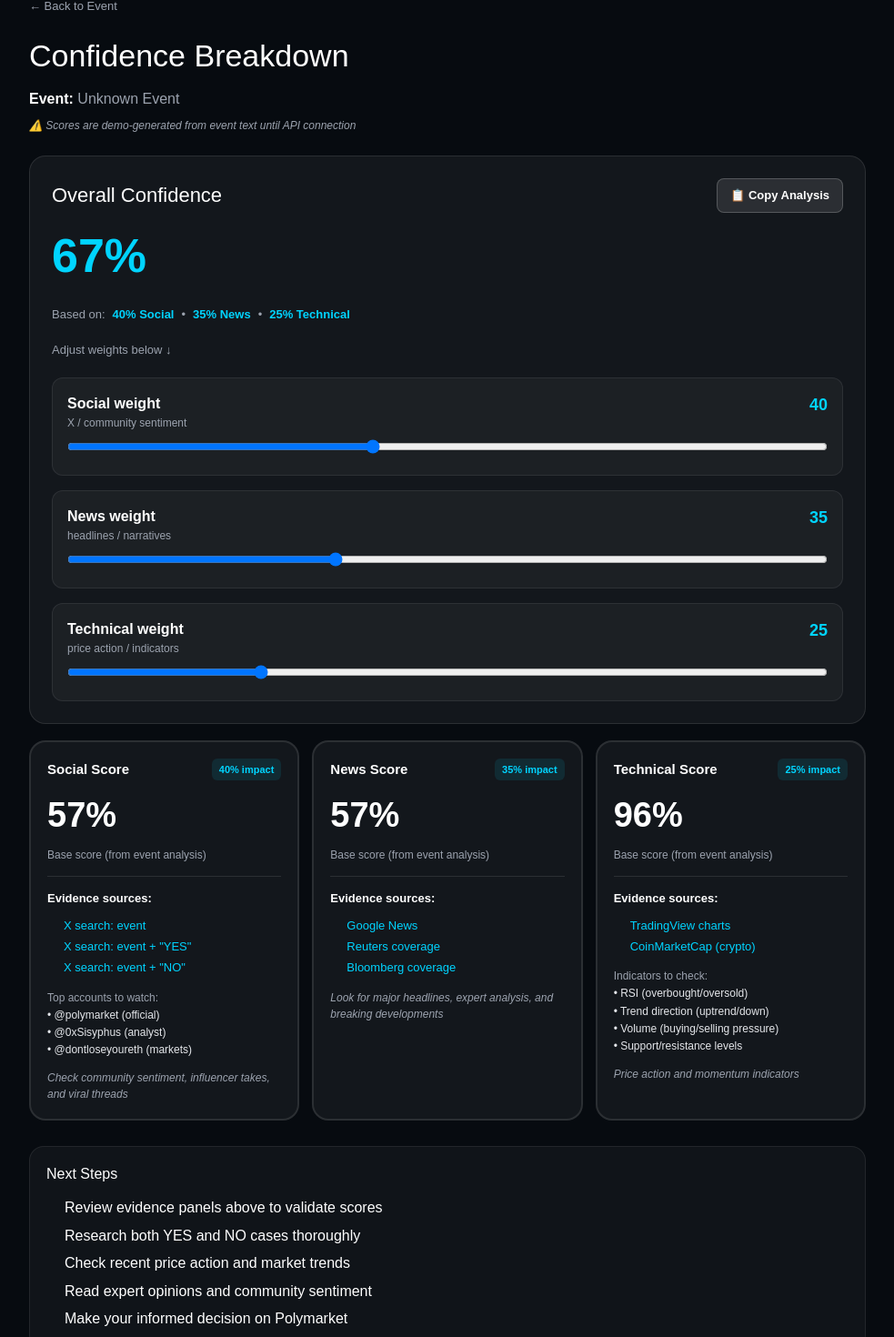
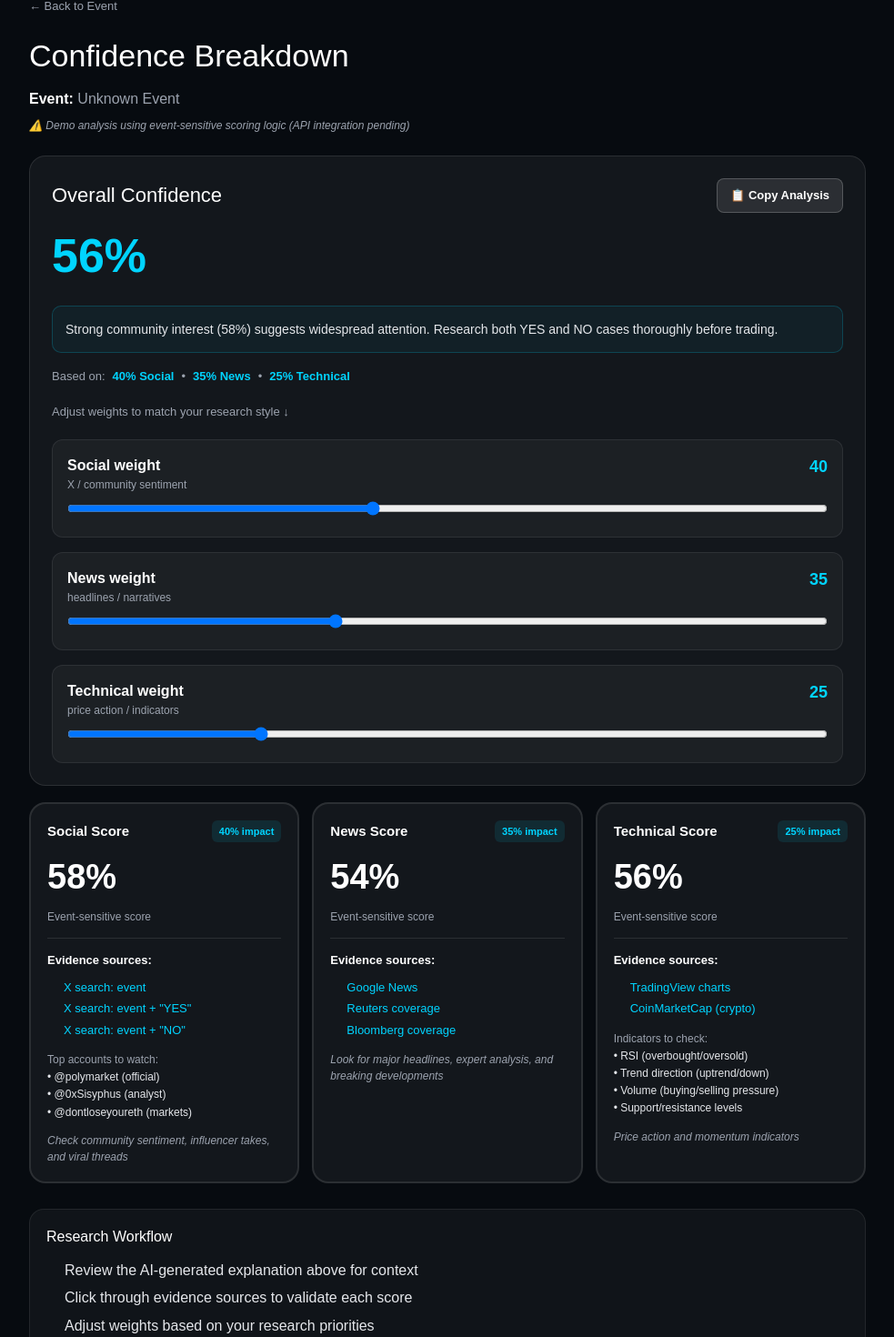
Before and after one commit to anujagadde18/tradedna, a Next.js app: page /scores in a window 1280 px wide. Shown: the part 78-1548 px from the top of the page at 91% size, without its empty margins (148-1131 px from the left). Built offline with nearby package versions, Linux system fonts and the light colour scheme.

Commit message:
Enhance scoring logic and UI for event analysis
Added event-sensitive scoring logic and explanation generation based on event context. Updated UI to display the generated explanation and adjusted messaging for clarity.

```diff
--- a/app/scores/page.tsx
+++ b/app/scores/page.tsx
@@ -7,6 +7,7 @@ function ScoresContent() {
   const searchParams = useSearchParams();
   const event = searchParams.get("event") || "Unknown Event";
   const base = useMemo(() => generateBaseScores(event), [event]);
+  const explanation = useMemo(() => generateExplanation(event, base), [event, base]);
   const [wSocial, setWSocial] = useState(40);
   const [wNews, setWNews] = useState(35);
   const [wTech, setWTech] = useState(25);
@@ -38,6 +39,8 @@ Overall Confidence: ${overall}%
 - News: ${base.news}% (weight: ${wNews})
 - Technical: ${base.technical}% (weight: ${wTech})
 
+${explanation}
+
 Research:
 🔍 X: https://x.com/search?q=${q}
 📰 News: https://news.google.com/search?q=${q}
@@ -63,7 +66,7 @@ Powered by TradeDNA`;
           <b style={{ color: "#fff" }}>Event:</b> {event}
         </div>
         <div style={{ marginTop: 8, color: "#9CA3AF", fontSize: 12, fontStyle: "italic" }}>
-          ⚠️ Scores are demo-generated from event text until API connection
+          ⚠️ Demo analysis using event-sensitive scoring logic (API integration pending)
         </div>
 
         <div style={{ marginTop: 24, padding: 24, borderRadius: 18, background: "rgba(255,255,255,0.05)", border: "1px solid rgba(255,255,255,0.1)" }}>
@@ -75,6 +78,10 @@ Powered by TradeDNA`;
           </div>
           <div style={{ fontSize: 52, fontWeight: 800, color: "#00D4FF", marginTop: 8 }}>{overall}%</div>
 
+          <div style={{ marginTop: 16, padding: 14, background: "rgba(0,212,255,0.05)", border: "1px solid rgba(0,212,255,0.2)", borderRadius: 10 }}>
+            <div style={{ fontSize: 14, lineHeight: 1.6, color: "#E5E7EB" }}>{explanation}</div>
+          </div>
+
           <div style={{ marginTop: 16, display: "flex", gap: 8, fontSize: 13, flexWrap: "wrap" }}>
             <span style={{ color: "#9CA3AF" }}>Based on:</span>
             <span style={{ color: "#00D4FF", fontWeight: 600 }}>{contributions.social}% Social</span>
@@ -84,7 +91,7 @@ Powered by TradeDNA`;
             <span style={{ color: "#00D4FF", fontWeight: 600 }}>{contributions.technical}% Technical</span>
           </div>
 
-          <div style={{ marginTop: 20, color: "#9CA3AF", fontSize: 13 }}>Adjust weights below ↓</div>
+          <div style={{ marginTop: 20, color: "#9CA3AF", fontSize: 13 }}>Adjust weights to match your research style ↓</div>
 
           <div style={{ marginTop: 20, background: "rgba(255,255,255,0.04)", padding: 16, borderRadius: 12, border: "1px solid rgba(255,255,255,0.08)" }}>
             <div style={{ marginBottom: 8, display: "flex", justifyContent: "space-between" }}>
@@ -165,12 +172,12 @@ Powered by TradeDNA`;
         </div>
 
         <div style={{ marginTop: 28, padding: 18, borderRadius: 16, background: "rgba(255,255,255,0.04)", border: "1px solid rgba(255,255,255,0.08)" }}>
-          <h3 style={{ marginTop: 0 }}>Next Steps</h3>
-          <ol style={{ marginTop: 10, lineHeight: 1.9, paddingLeft: 20 }}>
-            <li>Review evidence panels above to validate scores</li>
-            <li>Research both YES and NO cases thoroughly</li>
-            <li>Check recent price action and market trends</li>
-            <li>Read expert opinions and community sentiment</li>
+          <h3 style={{ marginTop: 0 }}>Research Workflow</h3>
+          <ol style={{ marginTop: 10, lineHeight: 1.9, paddingLeft: 20, color: "#E5E7EB" }}>
+            <li>Review the AI-generated explanation above for context</li>
+            <li>Click through evidence sources to validate each score</li>
+            <li>Adjust weights based on your research priorities</li>
+            <li>Compare YES and NO cases in social sentiment</li>
             <li>Make your informed decision on Polymarket</li>
           </ol>
         </div>
@@ -195,7 +202,7 @@ function EvidenceCard({ title, value, contribution, weight, evidence, staticInfo
         </div>
       </div>
       <div style={{ fontSize: 38, marginTop: 10, fontWeight: 800 }}>{value}%</div>
-      <div style={{ color: "#9CA3AF", fontSize: 12, marginTop: 6, marginBottom: 14 }}>Base score (from event analysis)</div>
+      <div style={{ color: "#9CA3AF", fontSize: 12, marginTop: 6, marginBottom: 14 }}>Event-sensitive score</div>
       <div style={{ borderTop: "1px solid rgba(255,255,255,0.1)", paddingTop: 14 }}>
         <div style={{ fontWeight: 600, fontSize: 13, marginBottom: 8 }}>Evidence sources:</div>
         <ul style={{ margin: 0, paddingLeft: 18, fontSize: 13, lineHeight: 1.8 }}>
@@ -224,8 +231,107 @@ export default function ScoresPage() {
   );
 }
 
-function generateBaseScores(seed: string) {
-  let h = 0;
-  for (let i = 0; i < seed.length; i++) h = (h * 31 + seed.charCodeAt(i)) >>> 0;
-  return { social: Math.min(100, 45 + (h % 56)), news: Math.min(100, 40 + ((h * 7) % 61)), technical: Math.min(100, 42 + ((h * 13) % 59)) };
+function generateBaseScores(event: string) {
+  const lower = event.toLowerCase();
+
+  let social = 50;
+  let news = 50;
+  let technical = 50;
+
+  // Crypto/Finance topics boost technical
+  if (lower.includes("bitcoin") || lower.includes("btc") || lower.includes("crypto") || lower.includes("ethereum") || lower.includes("price")) {
+    technical += 20;
+    social += 10; // Crypto is social too
+  }
+
+  // Political topics boost social
+  if (lower.includes("election") || lower.includes("trump") || lower.includes("biden") || lower.includes("president") || lower.includes("vote")) {
+    social += 25;
+    news += 15;
+  }
+
+  // Regulatory/Policy topics boost news
+  if (lower.includes("regulation") || lower.includes("law") || lower.includes("bill") || lower.includes("policy") || lower.includes("ban")) {
+    news += 25;
+  }
+
+  // Markets/Trading boost technical
+  if (lower.includes("stock") || lower.includes("market") || lower.includes("trading") || lower.includes("price") || lower.includes("$")) {
+    technical += 15;
+  }
+
+  // Viral/Social topics
+  if (lower.includes("viral") || lower.includes("trend") || lower.includes("meme") || lower.includes("social")) {
+    social += 20;
+  }
+
+  // News-heavy topics
+  if (lower.includes("breaking") || lower.includes("report") || lower.includes("announce") || lower.includes("scandal")) {
+    news += 20;
+  }
+
+  // Time-based modifiers
+  if (lower.includes("2026") || lower.includes("2027") || lower.includes("next year")) {
+    technical += 5; // Future predictions favor technical
+  }
+
+  if (lower.includes("today") || lower.includes("this week") || lower.includes("tomorrow")) {
+    social += 10; // Short-term favors social
+    news += 10;
+  }
+
+  // Randomize slightly to feel less mechanical
+  const hash = event.split("").reduce((acc, char) => acc + char.charCodeAt(0), 0);
+  social += (hash % 10);
+  news += ((hash * 3) % 10);
+  technical += ((hash * 7) % 10);
+
+  return {
+    social: Math.min(Math.max(social, 40), 95),
+    news: Math.min(Math.max(news, 40), 95),
+    technical: Math.min(Math.max(technical, 40), 95)
+  };
 }
+
+function generateExplanation(event: string, scores: { social: number; news: number; technical: number }): string {
+  const lower = event.toLowerCase();
+  const highest = Math.max(scores.social, scores.news, scores.technical);
+
+  let strength = "";
+  let medium = "";
+  let weak = "";
+
+  if (scores.social === highest) strength = "Social";
+  else if (scores.social > 60) medium = "Social";
+  else weak = "Social";
+
+  if (scores.news === highest) strength = "News";
+  else if (scores.news > 60) medium = "News";
+  else weak = "News";
+
+  if (scores.technical === highest) strength = "Technical";
+  else if (scores.technical > 60) medium = "Technical";
+  else weak = "Technical";
+
+  let context = "";
+  if (lower.includes("crypto") || lower.includes("bitcoin")) {
+    context = "Crypto markets are heavily driven by technical patterns and social sentiment. ";
+  } else if (lower.includes("election") || lower.includes("political")) {
+    context = "Political events favor social momentum and news cycle analysis. ";
+  } else if (lower.includes("regulation") || lower.includes("policy")) {
+    context = "Regulatory developments require close attention to institutional news sources. ";
+  }
+
+  const parts = [];
+  if (strength === "Social") parts.push(`Strong community interest (${scores.social}%) suggests widespread attention`);
+  else if (strength === "News") parts.push(`High institutional coverage (${scores.news}%) indicates mainstream focus`);
+  else if (strength === "Technical") parts.push(`Strong technical indicators (${scores.technical}%) support momentum analysis`);
+
+  if (medium) {
+    if (medium === "Social") parts.push(`moderate social engagement (${scores.social}%)`);
+    else if (medium === "News") parts.push(`moderate media coverage (${scores.news}%)`);
+    else if (medium === "Technical") parts.push(`moderate technical signals (${scores.technical}%)`);
+  }
+
+  return `${context}${parts.join(", ")}. Research both YES and NO cases thoroughly before trading.`;
+}
```
